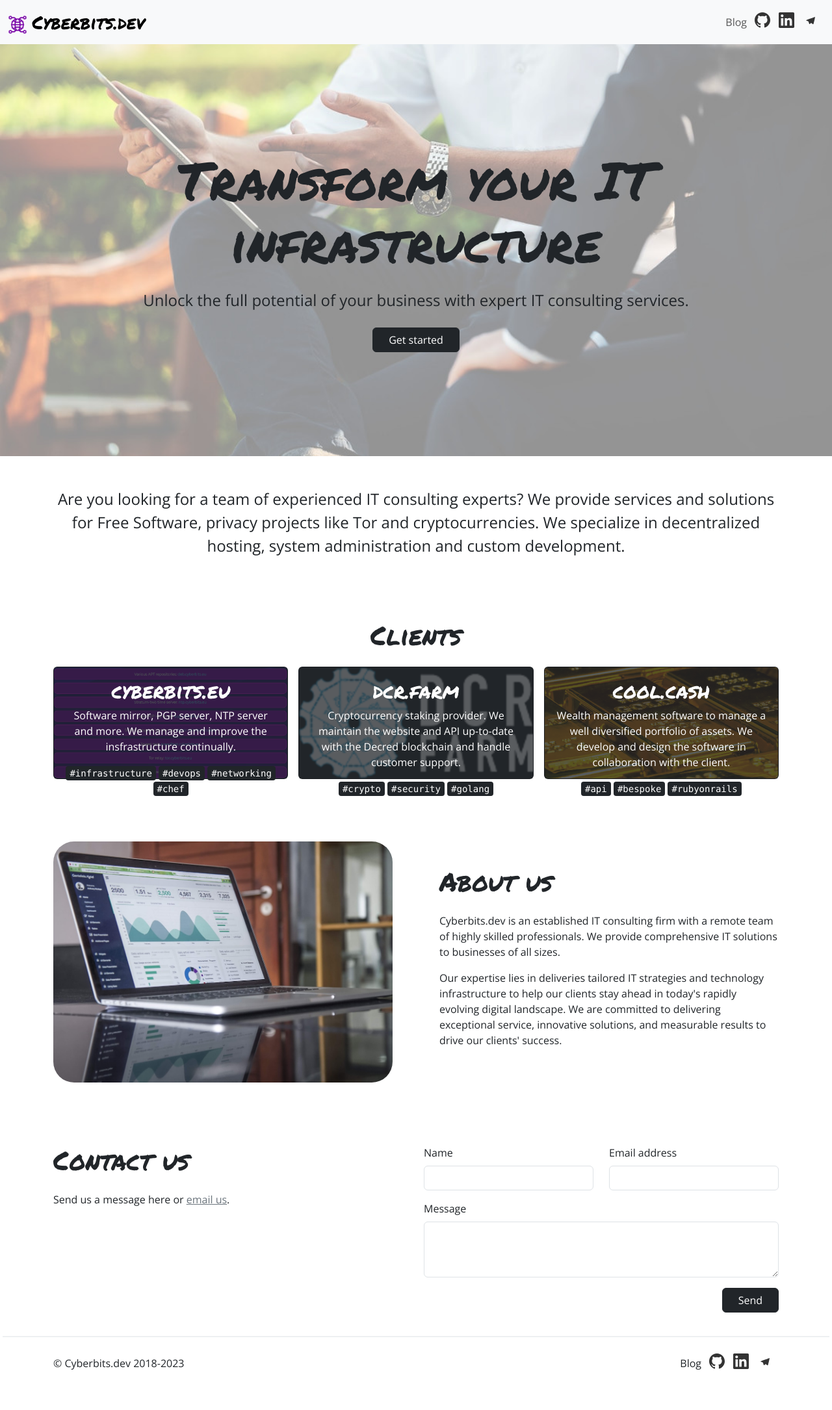
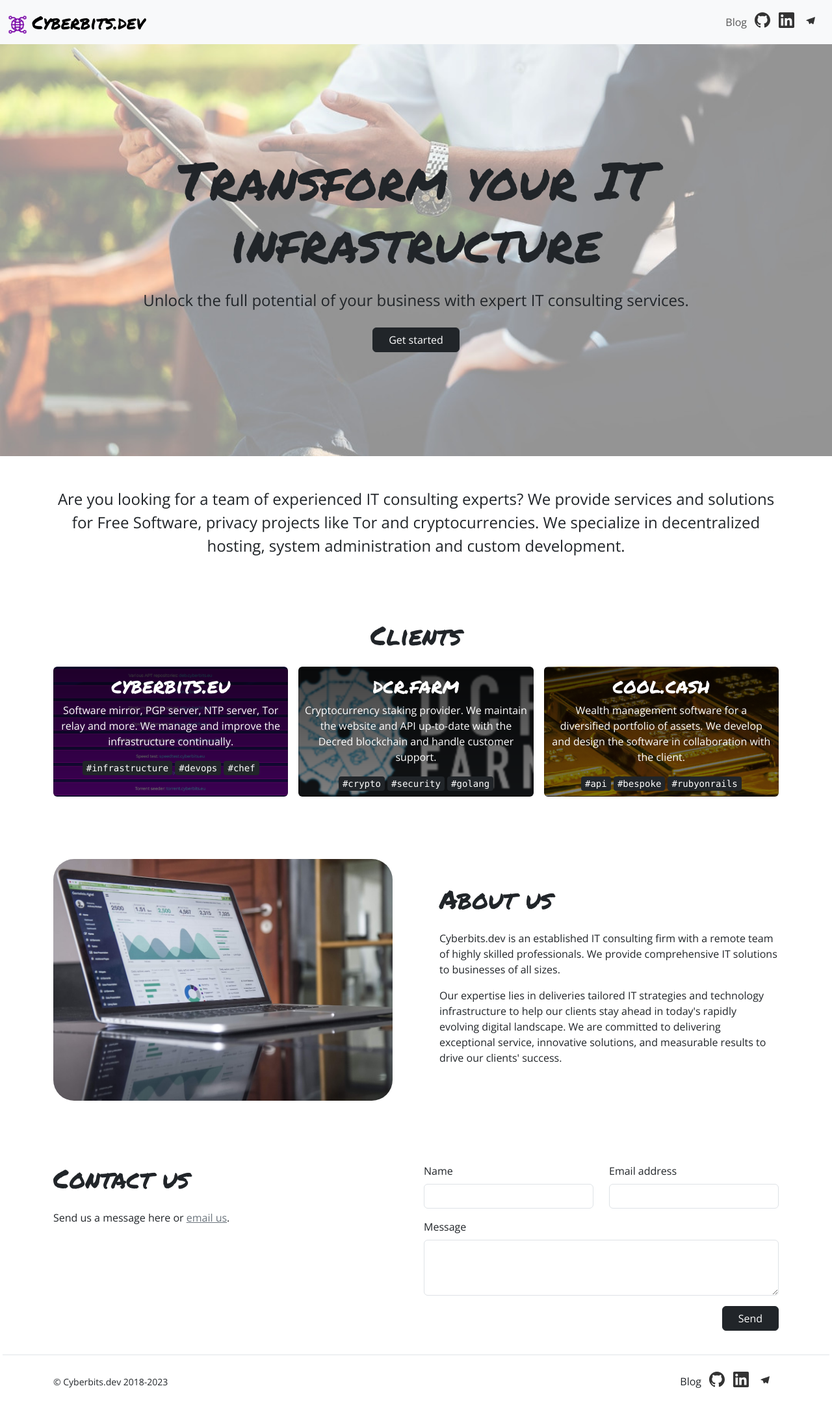
Before and after one commit to cyberbits-dev/cyberbits-dev.github.io, a Jekyll site: the page built from index.markdown, in a window 1280 px wide. Shown: the whole page at 65% size. Built offline with Jekyll 4.4.1, drawn with Linux system fonts in a browser that asks for light colours; before the commit the page ends 2142 px from its top, so only the background shows below that.

Commit message:
Fix responsiveness for client cards

```diff
--- /dev/null
+++ b/_includes/client-card.html
@@ -0,0 +1,15 @@
+<div class="col">
+  <a href="https://{{ include.domain }}/" target="_blank" class="text-decoration-none">
+    {% assign id = include.domain | replace: ".", "-" %}
+    <div class="card p-2 text-bg-dark bg-img h-100" style="background-image: linear-gradient(rgba(0, 0, 0, 0.75), rgba(0, 0, 0, 0.5)), url('/assets/clients/{{ id }}.png')">
+      <h2 class="card-title">{{ include.domain }}</h2>
+      <p class="card-text">{{ include.description }}</p>
+      <p class="card-text">
+        {% assign tags = include.tags | split: "," %}
+        {% for tag in tags %}
+        <kbd>#{{ tag }}</kbd>
+        {% endfor %}
+      </p>
+    </div>
+  </a>
+</div>
--- a/_includes/footer.html
+++ b/_includes/footer.html
@@ -6,7 +6,7 @@
 <div class="container">
   <footer class="row align-items-center mb-4">
     <div class="col">
-      <div>&copy; {{ site.title | escape }} 2018-2023</div>
+      <div><small>&copy; {{ site.title | escape }} 2018-2023</small></div>
     </div>
     <div class="col text-end">
       {%- include social.html -%}
--- a/_sass/custom.scss
+++ b/_sass/custom.scss
@@ -21,18 +21,12 @@ h1, h2, h3, h4, h5, h6 {
   vertical-align: text-top;
 }
 
-.card-img {
-  opacity: 0.25;
+.bg-img {
+  background-position: center center;
+  background-size: cover;
 }
 
-.card-text { font-size: 0.75rem; }
-@media (min-width: 576px) {
-  .card-text { font-size: inherit; }
-}
-
-#banner {
+.bg-banner {
   background-image: url("/assets/banner.jpg");
-  background-position: center center;
-  background-size: cover;
   padding: 10rem 0;
 }
--- a/index.markdown
+++ b/index.markdown
@@ -5,18 +5,18 @@
 layout: default
 ---
 
-<div id="banner">
+<div id="banner" class="bg-img bg-banner">
   <div class="container d-flex align-items-center justify-content-center text-center h-100">
     <div>
-    <h1 class="display-1">Transform your IT infrastructure</h1>
-    <p class="fs-4 my-4">Unlock the full potential of your business with expert IT consulting services.</p>
-    <a class="btn btn-dark px-4" role="button" rel="nofollow" href="#content">Get started</a>
+      <h1 class="display-1">Transform your IT infrastructure</h1>
+      <p class="fs-4 my-4">Unlock the full potential of your business with expert IT consulting services.</p>
+      <a class="btn btn-dark px-4" role="button" rel="nofollow" href="#content">Get started</a>
     </div>
   </div>
 </div>
 
 <div class="container">
-  <a id="content" href="#"></a>
+  <a aria-label="content" id="content" href="#"></a>
 
   <div class="d-flex flex-column mb-3">
     <div class="my-5 text-center fs-4">
@@ -31,55 +31,11 @@ layout: default
           <h1>Clients</h1>
 
           <div class="row row-cols-1 row-cols-lg-3 g-2 g-lg-3">
-            <div class="col">
-              <a href="https://cyberbits.eu/" target="_blank">
-                <div class="card text-bg-dark">
-                  <img src="/assets/clients/cyberbits-eu.png" class="card-img" alt="cyberbits.eu">
-                  <div class="card-img-overlay">
-                    <h2 class="card-title">cyberbits.eu</h2>
-                    <p class="card-text">Software mirror, PGP server, NTP server and more. We manage and improve the insfrastructure continually.</p>
-                    <p class="card-text">
-                      <kbd>#infrastructure</kbd>
-                      <kbd>#devops</kbd>
-                      <kbd>#networking</kbd>
-                      <kbd>#chef</kbd>
-                    </p>
-                  </div>
-                </div>
-              </a>
-            </div>
-            <div class="col">
-              <a href="https://dcr.farm/" target="_blank">
-                <div class="card text-bg-dark">
-                  <img src="/assets/clients/dcr-farm.png" class="card-img" alt="dcr.farm">
-                  <div class="card-img-overlay">
-                    <h2 class="card-title">dcr.farm</h2>
-                    <p class="card-text">Cryptocurrency staking provider. We maintain the website and API up-to-date with the Decred blockchain and handle customer support.</p>
-                    <p class="card-text">
-                      <kbd>#crypto</kbd>
-                      <kbd>#security</kbd>
-                      <kbd>#golang</kbd>
-                    </p>
-                  </div>
-                </div>
-              </a>
-            </div>
-            <div class="col">
-              <a href="https://cool.cash/" target="_blank">
-                <div class="card text-bg-dark">
-                  <img src="/assets/clients/cool-cash.png" class="card-img" alt="cool.cash">
-                  <div class="card-img-overlay">
-                    <h2 class="card-title">cool.cash</h2>
-                    <p class="card-text">Wealth management software to manage a well diversified portfolio of assets. We develop and design the software in collaboration with the client.</p>
-                    <p class="card-text">
-                      <kbd>#api</kbd>
-                      <kbd>#bespoke</kbd>
-                      <kbd>#rubyonrails</kbd>
-                    </p>
-                  </div>
-                </div>
-              </a>
-            </div>
+            {% include client-card.html domain="cyberbits.eu" description="Software mirror, PGP server, NTP server, Tor relay and more. We manage and improve the infrastructure continually." tags="infrastructure,devops,chef" %}
+
+            {% include client-card.html domain="dcr.farm" description="Cryptocurrency staking provider. We maintain the website and API up-to-date with the Decred blockchain and handle customer support." tags="crypto,security,golang" %}
+
+            {% include client-card.html domain="cool.cash" description="Wealth management software for a diversified portfolio of assets. We develop and design the software in collaboration with the client." tags="api,bespoke,rubyonrails" %}
           </div>
         </div>
       </div>
```
